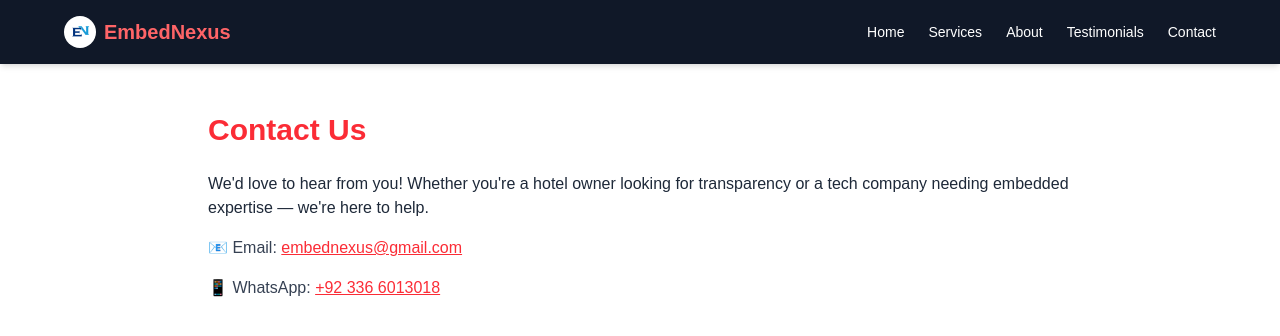
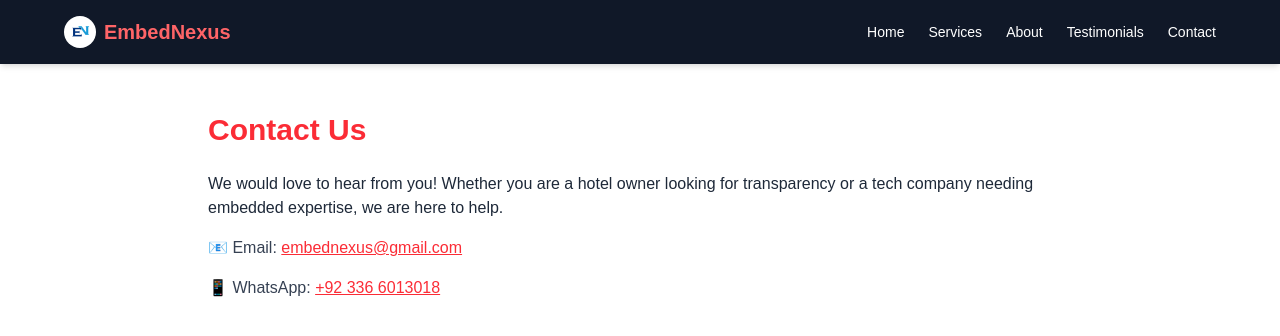
Before and after one commit to awaisk3/EmbedNexus-Website, a Next.js app: page /contact in a window 1280 px wide. Shown: the top 336 px of the page. Built offline with nearby package versions, Linux system fonts and the light colour scheme.

Commit message:
Fix apostrophes in contact.js for Vercel build

```diff
--- a/pages/contact.js
+++ b/pages/contact.js
@@ -7,7 +7,7 @@ export default function Contact() {
       <main className="max-w-4xl mx-auto py-12 px-4">
         <h1 className="text-3xl font-bold text-red-500 mb-6">Contact Us</h1>
         <p className="text-gray-800 mb-4">
-          We'd love to hear from you! Whether you're a hotel owner looking for transparency or a tech company needing embedded expertise — we're here to help.
+          We would love to hear from you! Whether you are a hotel owner looking for transparency or a tech company needing embedded expertise, we are here to help.
         </p>
         <div className="space-y-4 text-gray-700">
           <p>📧 Email: <a href="mailto:embednexus@gmail.com" className="text-red-500 underline">embednexus@gmail.com</a></p>
```
